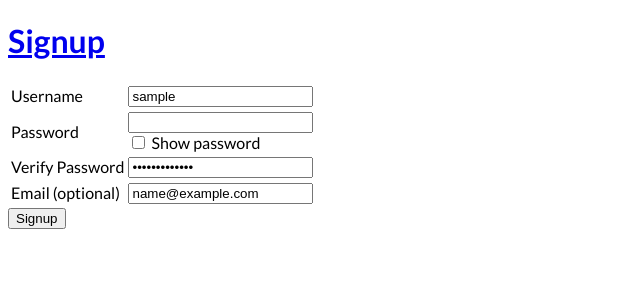
After one commit to Jaredible/user-signup, a Flask app: template templates/signup.html in a window 1280 px wide. The commit adds this page. Shown: the top 300 px of the page, without its empty margins (0-640 px from the left). Run offline with Flask 2, Linux system fonts and the light colour scheme; the template is opened without the code that fills it: most values are stand-ins (such as "Sample title", 1, 10 or a date in 2020).

Commit message:
Added show password button

```diff
--- a/main.py
+++ b/main.py
@@ -2,64 +2,43 @@ from flask import Flask, request, redirect, render_template
 import cgi
 
 app = Flask(__name__)
-
 app.config['DEBUG'] = True      # displays runtime errors in the browser, too
 
-# a list of movies that nobody should have to watch
-terrible_movies = [
-    "Gigli",
-    "Star Wars Episode 1: Attack of the Clones",
-    "Paul Blart: Mall Cop 2",
-    "Nine Lives",
-    "Starship Troopers"
-]
-
-movies = [ "Star Wars", "Minions", "Freaky Friday", "My Favorite Martian" ]
-
-@app.route("/crossoff", methods=['POST'])
-def crossoff_movie():
-    crossed_off_movie = request.form['crossed-off-movie']
-
-    if crossed_off_movie not in movies:
-        # the user tried to cross off a movie that isn't in their list,
-        # so we redirect back to the front page and tell them what went wrong
-        error = "'{0}' is not in your Watchlist, so you can't cross it off!".format(crossed_off_movie)
-
-        # redirect to homepage, and include error as a query parameter in the URL
-        return redirect("/?error=" + error)
-
-    # remove movie from watchlist
-    movies.remove(crossed_off_movie)
-
-    # if we didn't redirect by now, then all is well
-    return render_template('crossoff.html', crossed_off_movie=crossed_off_movie)
-
-@app.route("/add", methods=['POST'])
-def add_movie():
-    # look inside the request to figure out what the user typed
-    new_movie = request.form['new-movie']
-
-    # if the user typed nothing at all, redirect and tell them the error
-    if (not new_movie) or (new_movie.strip() == ""):
-        error = "Please specify the movie you want to add."
-        return redirect("/?error=" + error)
-
-    # if the user wants to add a terrible movie, redirect and tell them the error
-    if new_movie in terrible_movies:
-        error = "Trust me, you don't want to add '{0}' to your Watchlist".format(new_movie)
-        return redirect("/?error=" + error)
-
-    # 'escape' the user's input so that if they typed HTML, it doesn't mess up our site
-    new_movie_escaped = cgi.escape(new_movie, quote=True) # TODO why is this here if it's not being used?
-    # add movie to watchlist
-    movies.append(new_movie)
-
-    return render_template('add-confirmation.html', movie=new_movie)
-
+@app.route("/welcome", methods=['GET', 'POST'])
+def welcome():
+    username = request.args.get("username")
+    return render_template('welcome.html', username=username)
 
 @app.route("/")
 def index():
-    encoded_error = request.args.get("error")
-    return render_template('edit.html', watchlist=movies, error=encoded_error and cgi.escape(encoded_error, quote=True))
+    return render_template('signup.html')
+
+@app.route("/", methods=['POST'])
+def login():
+    username = cgi.escape(request.form['username'].strip())
+    password = cgi.escape(request.form['password'].strip())
+    verify = cgi.escape(request.form['verify'].strip())
+    email = cgi.escape(request.form['email'].strip())
+    username_error = ''
+    password_error = ''
+    verify_error = ''
+    email_error = ''
+
+    if (not username) or username == "" or " " in username or len(username) < 3 or len(username) > 20:
+        username_error = "That's not a valid username"
+
+    if (not password) or password == "" or " " in password or len(password) < 3 or len(password) > 20:
+        password_error = "That's not a valid password"
+
+    if ((not verify) or verify == "" or (password and verify != password)) and password:
+        verify_error = "Passwords don't match"
+
+    if email and not("@" in email and "." in email and len(email) > 3 and len(email) < 20):
+        email_error = "That's not a valid email"
+
+    if username_error == '' and password_error == '' and verify_error == '' and email_error == '':
+        return redirect("/welcome?username=" + username)
+
+    return render_template('signup.html', username=username, email=email, username_error=username_error, password_error=password_error, verify_error=verify_error, email_error=email_error)
 
 app.run()
--- a/templates/base.html
+++ b/templates/base.html
@@ -1,20 +1,16 @@
 <!DOCTYPE html>
 <html>
-    <head>
-        <title>FlickList</title>
-        <style type="text/css">
-            .error {
-                color: red;
-            }
-        </style>
-    </head>
-    <body>
-        <h1>
-            <a href="/">FlickList</a>
-        </h1>
 
-        {% block content %}
-        {% endblock %}
+<head>
+    {% block head %} {% endblock %}
+</head>
 
-    </body>
+<body>
+    <h1>
+        <a href="/">Signup</a>
+    </h1>
+
+    {% block content %} {% endblock %}
+</body>
+
 </html>
--- /dev/null
+++ b/templates/signup.html
@@ -0,0 +1,85 @@
+{% extends "base.html" %} {% block head %}
+<title>Signup</title>
+
+<style>
+    @import url(https://fonts.googleapis.com/css?family=Lato:300,400,700,900,300italic,400italic);
+
+    body {
+        font: 1em 'Lato', sans-serif;
+    }
+
+    .error {
+        color: red;
+    }
+</style>
+
+<script language="javascript">
+    (function () {
+        var PasswordToggler = function (element, field) {
+            this.element = element;
+            this.field = field;
+
+            this.toggle();
+        };
+
+        PasswordToggler.prototype = {
+            toggle: function () {
+                self = this;
+                self.element.addEventListener("change", function () {
+                    if (self.element.checked) {
+                        self.field.setAttribute("type", "text");
+                    } else {
+                        self.field.setAttribute("type", "password");
+                    }
+                }, false);
+            }
+        };
+
+        document.addEventListener("DOMContentLoaded", function () {
+            var checkbox = document.querySelector("#show-hide"), password = document.querySelector("#password"), form = document.querySelector("#signup");
+            var toggler = new PasswordToggler(checkbox, password);
+        });
+    })();
+
+</script>
+{% endblock %} {% block content %}
+<form method="post" id="signup">
+    <table>
+        <tr>
+            <td><label for="username">Username</label></td>
+            <td>
+                <input name="username" type="text" value="{{ username }}">
+                <span class="error">{{ username_error }}</span>
+            </td>
+        </tr>
+        <tr>
+            <td><label for="password">Password</label></td>
+            <td>
+                <div>
+                    <input name="password" id="password" type="password" />
+                </div>
+                <div>
+                    <input type="checkbox" id="show-hide" name="show-hide" value="" />
+                    <label for="show-hide">Show password</label>
+                </div>
+                <span class="error">{{ password_error }}</span>
+            </td>
+        </tr>
+        <tr>
+            <td><label for="verify">Verify Password</label></td>
+            <td>
+                <input name="verify" type="password" value="{{ verify }}">
+                <span class="error">{{ verify_error }}</span>
+            </td>
+        </tr>
+        <tr>
+            <td><label for="email">Email (optional)</label></td>
+            <td>
+                <input name="email" value="{{ email }}">
+                <span class="error">{{ email_error }}</span>
+            </td>
+        </tr>
+    </table>
+    <input type="submit" value="Signup" />
+</form>
+{% endblock %}
--- /dev/null
+++ b/templates/welcome.html
@@ -0,0 +1,5 @@
+{% extends "base.html" %} {% block head %}
+<title>Welcome!</title>
+{% endblock %} {% block content %}
+<h1>Welcome, {{ username }}!</h1>
+{% endblock %}
```
Also changed, not shown: templates/add-confirmation.html (deleted, +0 -7 lines), templates/crossoff.html (deleted, +0 -7 lines), templates/edit.html (deleted, +0 -44 lines), templates/passwordToggler.js (added), templates/style.css (added).
